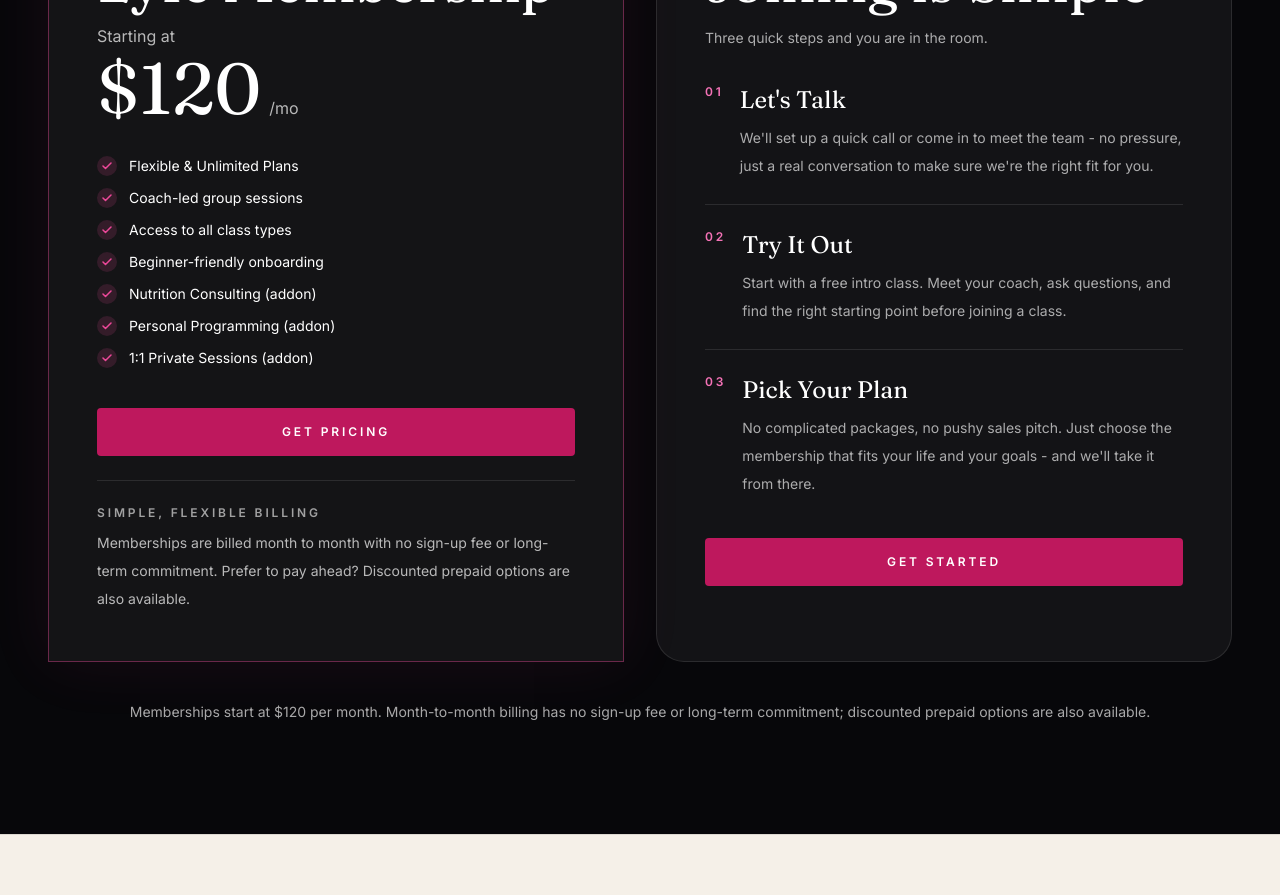
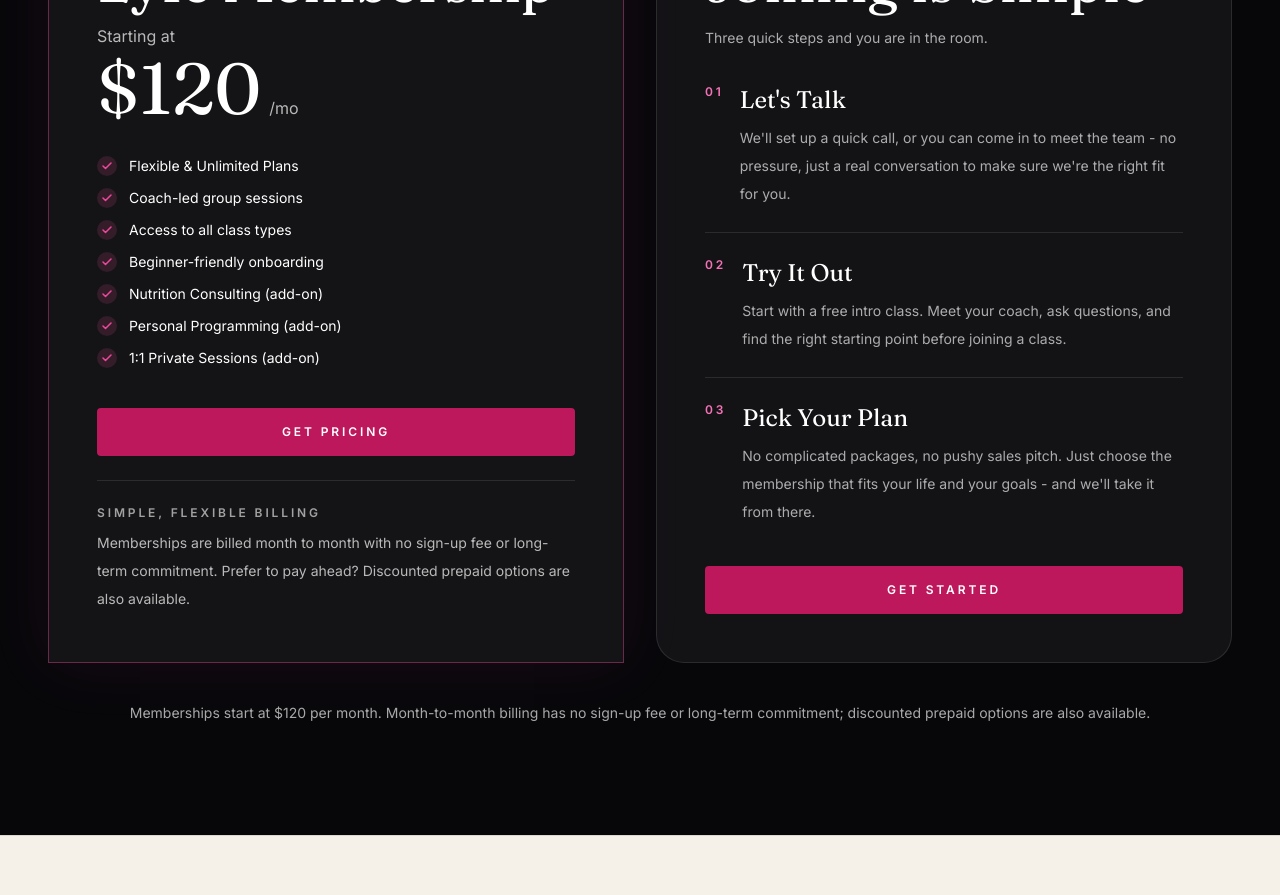
Before and after one commit to dfeleppa/lyfe, a Next.js app: page /pricing in a window 1280 px wide. Shown: the part 820-1715 px from the top of the page. Built offline with nearby package versions, Linux system fonts and the light colour scheme; no server answers.

Commit message:
Polish pricing add-on labels and intro call wording

```diff
--- a/src/app/pricing/page.tsx
+++ b/src/app/pricing/page.tsx
@@ -56,9 +56,9 @@ export default function PricingPage() {
                   "Coach-led group sessions",
                   "Access to all class types",
                   "Beginner-friendly onboarding",
-                  "Nutrition Consulting (addon)",
-                  "Personal Programming (addon)",
-                  "1:1 Private Sessions (addon)",
+                  "Nutrition Consulting (add-on)",
+                  "Personal Programming (add-on)",
+                  "1:1 Private Sessions (add-on)",
                 ].map((feature) => (
                   <li key={feature} className="flex items-center gap-3 font-sans text-sm text-white/78">
                     <span className="flex h-5 w-5 shrink-0 items-center justify-center rounded-full bg-[#ec4899]/15 text-[#ec4899]">
@@ -105,7 +105,7 @@ export default function PricingPage() {
                   {
                     step: "01",
                     title: "Let's Talk",
-                    body: "We'll set up a quick call or come in to meet the team - no pressure, just a real conversation to make sure we're the right fit for you.",
+                    body: "We'll set up a quick call, or you can come in to meet the team - no pressure, just a real conversation to make sure we're the right fit for you.",
                   },
                   {
                     step: "02",
```
Also changed, not shown: 1 other file (tests, documents, lock files or other folders).
